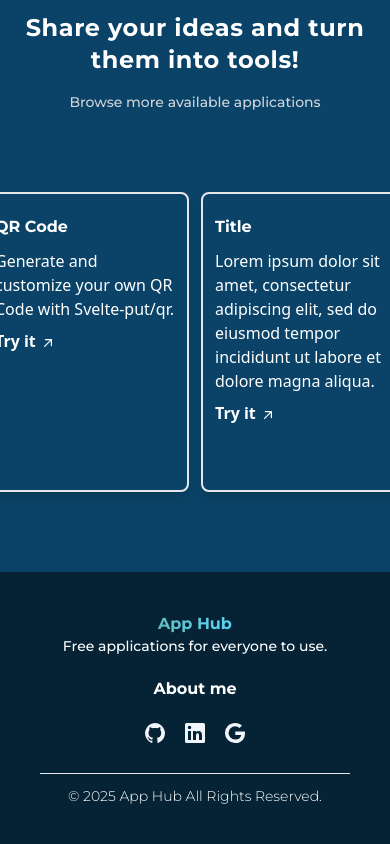
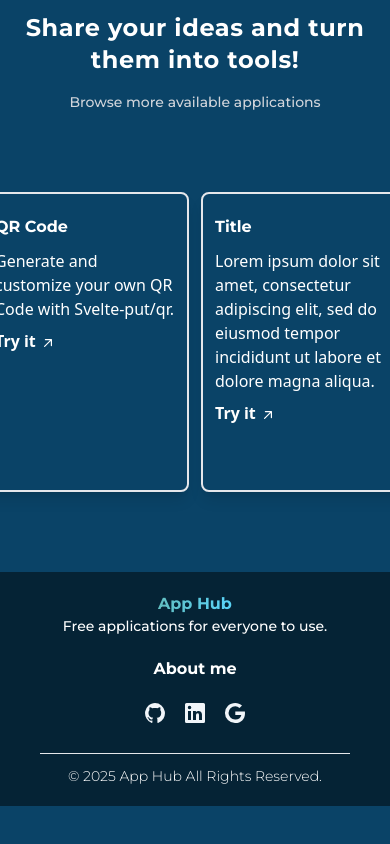
Before and after one commit to Bry-Dev/communal-app, a SvelteKit app: page / in a window 390 px wide. Shown: the part 875-1719 px from the top of the page. After the commit the page ends 1681 px from the top, so only its background shows below. Built offline with nearby package versions, Linux system fonts and the light colour scheme.

Commit message:
Prep mobile navbar

```diff
--- a/src/components/Footer.svelte
+++ b/src/components/Footer.svelte
@@ -1,8 +1,8 @@
 <script lang="ts">
 </script>
 
-<section class="bg-[#052335] text-white p-10 mt-8">
-  <div class="grid place-items-center md:grid-cols-3 grid-cols-1 gap-y-5">
+<section class="bg-[#052335] text-white py-5 px-10 mt-8">
+  <div class="grid place-items-start-center md:grid-cols-3 grid-cols-1 gap-y-5">
     <div class="flex flex-col max-md:items-center">
       <a href="/" class="md:text-xl font-montserrat-bold text-white logo">App Hub</a>
       <p class="font-montserrat-medium md:text-medium text-sm">Free applications for everyone to use.</p>
@@ -47,5 +47,7 @@
 </section>
 
 <style scoped>
-
+  .place-items-start-center {
+    place-items: start center;
+  }
 </style>
--- a/src/components/NavBar.svelte
+++ b/src/components/NavBar.svelte
@@ -2,6 +2,10 @@
   const donate = (() => {
     alert("This button does nothing. For now. But I do hope it stays doing nothing.")
   })
+
+  let isOpen:boolean = $state(false);
+
+
 </script>
 
 <section class="grid grid-cols-3 place-items-center w-full bg-[#093754] pt-1">
@@ -11,13 +15,13 @@
   <div class="text-white font-montserrat-regular w-[80%]">
     <nav>
       <ul class="flex flex-row justify-evenly font-montserrat-bold">
-        <li class="hover:text-gray-300"><a href="/qr-code">QR Code</a></li>
-        <li class="hover:text-gray-300"><a href="/">Next...</a></li>
+        <li class="hover:text-sky-300"><a href="/qr-code">QR Code</a></li>
+        <li class="hover:text-sky-300"><a href="/">Next...</a></li>
       </ul>
     </nav>
   </div>
   <div>
-    <button type="button" on:click={donate} class="text-white bg-gradient-to-r from-[#62BEC1] via-[#62BEC1] to-[#5AD2F4] hover:bg-gradient-to-t focus:ring-1 focus:outline-none focus:ring-blue-200 font-medium rounded-lg text-sm px-5 py-1.5 text-center me-2 mb-2">Donate</button>
+    <button type="button" onclick={donate} class="text-white bg-gradient-to-r from-[#62BEC1] via-[#62BEC1] to-[#5AD2F4] hover:bg-gradient-to-t focus:ring-1 focus:outline-none focus:ring-blue-200 font-medium rounded-lg text-sm px-5 py-1.5 text-center me-2 mb-2">Donate</button>
     <!-- <a href="/" class="text-md font-montserrat-bold text-white logo">Donate</a> -->
   </div>
   <!-- <div class="relative md:block hidden">
--- a/src/routes/qr-code/+page.svelte
+++ b/src/routes/qr-code/+page.svelte
@@ -89,12 +89,12 @@
   }
 </script>
 
-<section class="mx-auto grid grid-cols-2 place-items-start-center w-[80%] py-10 bg-[#0a4367] min-h-[75vh]">
+<section class="mx-auto grid grid-cols-2 place-items-start-center w-[80%] py-10 bg-[#0a4367] min-h-[calc(100vh-210px)]">
   <fieldset class="grid grid-cols-1 border border-solid border-gray-300 p-5 rounded-md w-full">
     <legend class="font-montserrat-bold text-white underline">Customize</legend>
     <div class="flex flex-col w-full mb-4">
       <label for="text-convert" class="block mb-2 text-sm font-montserrat-medium text-white">Text to QR</label>
-      <input type="text" bind:value={data} id="text-convert" class="bg-gray-700 border-gray-600 placeholder-gray-400 text-white text-sm rounded-lg focus:ring-2 focus:ring-slate-500 focus:outline-none block w-full p-2.5" placeholder="Text to convert" />
+      <input type="text" bind:value={data} id="text-convert" class="bg-gray-200 border-gray-600 placeholder-gray-400 text-gray-800 text-sm rounded-lg focus:ring-2 focus:ring-slate-500 focus:outline-none block w-full p-2.5" placeholder="Text to convert" />
     </div>
     <div class="grid grid-cols-2 w-full gap-x-5 mb-4">
       <div class="flex flex-col">
@@ -112,7 +112,7 @@
             </div>
           {/if}
         </label>
-        <input type="number" bind:value={height} id="height" max=1000 class="bg-gray-700 border-gray-600 placeholder-gray-400 text-white text-sm rounded-lg focus:ring-2 focus:ring-slate-500 focus:outline-none block w-full p-2.5" placeholder="Text to convert" />
+        <input type="number" bind:value={height} id="height" max=1000 class="bg-gray-200 border-gray-600 placeholder-gray-400 text-gray-800 text-sm rounded-lg focus:ring-2 focus:ring-slate-500 focus:outline-none block w-full p-2.5" placeholder="Text to convert" />
       </div>
       <div class="flex flex-col">
         <label for="width" class="flex items-center mb-2 text-sm font-montserrat-medium text-white">
@@ -129,7 +129,7 @@
             </div>
           {/if}
         </label>
-        <input type="number" bind:value={width} id="width" max=1000 class="bg-gray-700 border-gray-600 placeholder-gray-400 text-white text-sm rounded-lg focus:ring-2 focus:ring-slate-500 focus:outline-none block w-full p-2.5" placeholder="Text to convert" />
+        <input type="number" bind:value={width} id="width" max=1000 class="bg-gray-200 border-gray-600 placeholder-gray-400 text-gray-800 text-sm rounded-lg focus:ring-2 focus:ring-slate-500 focus:outline-none block w-full p-2.5" placeholder="Text to convert" />
       </div>
     </div>
     <div class="w-full grid grid-cols-2 gap-2 items-center justify-between">
```
